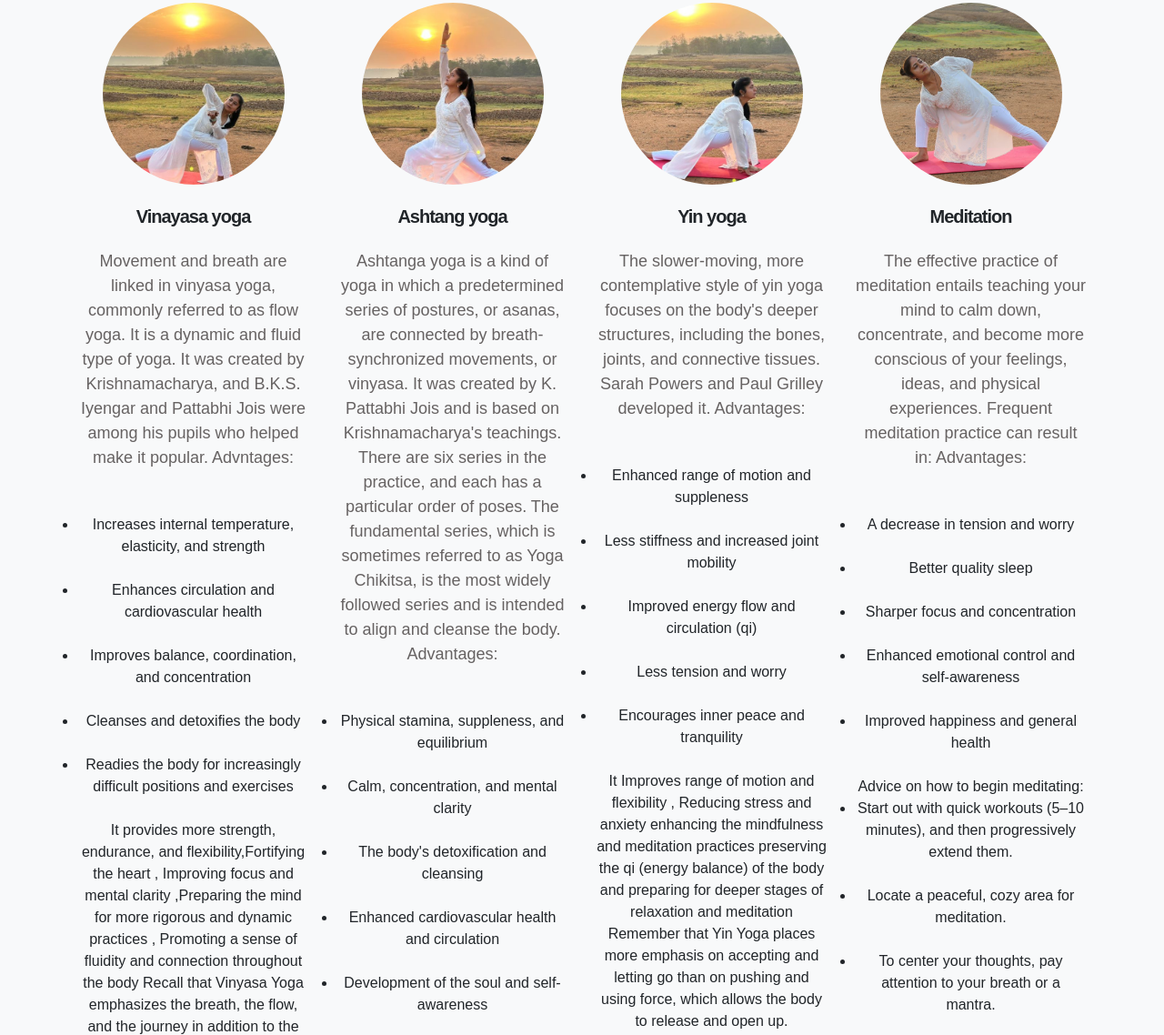
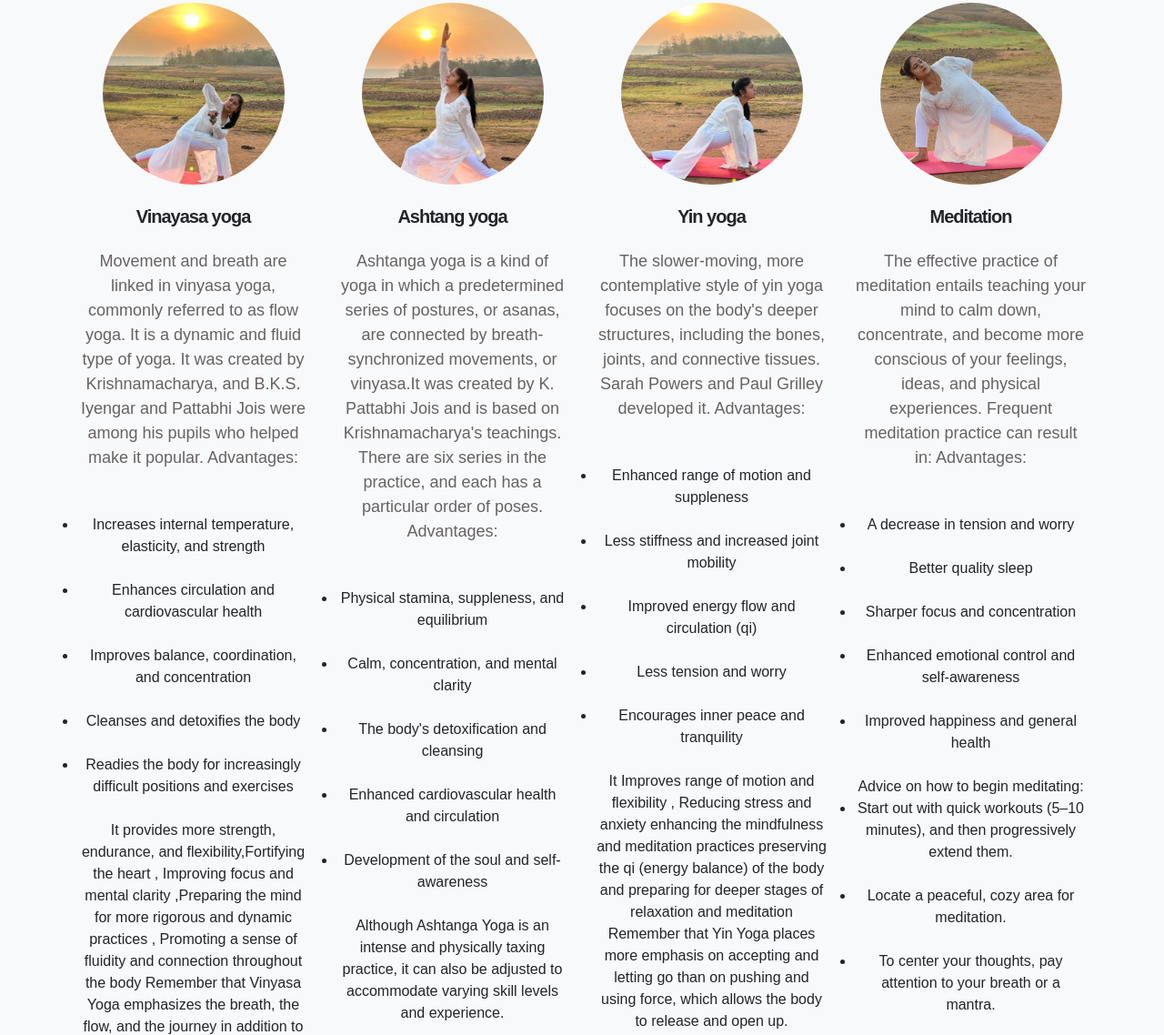
Before and after one commit to AditiGandhi2004/Way2Yoga, a plain HTML site: page index.html in a window 1280 px wide. Shown: the part 987-2125 px from the top of the page at 91% size. Drawn offline with nearby package versions, Linux system fonts and the light colour scheme; some packages are replaced by stand-ins of ours; a script that the page names is missing.

Commit message:
Update index.html

```diff
--- a/index.html
+++ b/index.html
@@ -106,7 +106,7 @@ vitality."</h4>
                             <p class="mb-5">
                                 Movement and breath are linked in vinyasa yoga, commonly referred to as flow yoga. It is a dynamic and fluid type of yoga. It was created by Krishnamacharya, and B.K.S. Iyengar and Pattabhi Jois were among his pupils who helped make it popular.
 
-Advntages:
+Advantages:
 
 <ul class="bullet-points">
 <li> Increases internal temperature, elasticity, and strength</li>
@@ -122,7 +122,7 @@ Advntages:
 </ul>
 It provides more strength, endurance, and flexibility,Fortifying the heart , Improving focus and mental clarity ,Preparing the mind for more rigorous and dynamic practices , Promoting a sense of fluidity and connection throughout the body
 
-Recall that Vinyasa Yoga emphasizes the breath, the flow, and the journey in addition to the physical postures.
+Remember that Vinyasa Yoga emphasizes the breath, the flow, and the journey in addition to the physical postures.
                             </p>
 
                         </div>
@@ -134,8 +134,8 @@ Recall that Vinyasa Yoga emphasizes the breath, the flow, and the journey in add
                         <div class="text mt-4">
                             <h3 class="mb-4">Ashtang yoga</h3>
                             <p class="mb-5">
-                                Ashtanga yoga is a kind of yoga in which a predetermined series of postures, or asanas, are connected by breath-synchronized movements, or vinyasa.         It was created by K. Pattabhi Jois and is based on Krishnamacharya's teachings.
-  There are six series in the practice, and each has a particular order of poses. The fundamental series, which is sometimes referred to as Yoga Chikitsa, is the most widely followed series and is intended to align and cleanse the body.
+                                Ashtanga yoga is a kind of yoga in which a predetermined series of postures, or asanas, are connected by breath-synchronized movements, or vinyasa.It was created by K. Pattabhi Jois and is based on Krishnamacharya's teachings.
+  There are six series in the practice, and each has a particular order of poses.
 
 Advantages:
 <ul class="bullet-points">
@@ -163,6 +163,7 @@ Although Ashtanga Yoga is an intense and physically taxing practice, it can also
                             <h3 class="mb-4">Yin yoga</h3>
                             <p class="mb-5">
                 The slower-moving, more contemplative style of yin yoga focuses on the body's deeper structures, including the bones, joints, and connective tissues. Sarah Powers and Paul Grilley developed it.
+
 
 Advantages:
 <ul class="bullet-points">
@@ -198,6 +199,7 @@ Remember that Yin Yoga places more emphasis on accepting and letting go than on
                             <p class="mb-5">
                                The effective practice of meditation entails teaching your mind to calm down, concentrate, and become more conscious of your feelings, ideas, and physical experiences. Frequent meditation practice can result in:
 
+
 Advantages:
 <ul class="bullet-points">
 <li>A decrease in tension and worry</li>
@@ -213,6 +215,7 @@ Advantages:
 <li> Improved happiness and general health</li>
 	<br>
 </ul>
+
 
 Advice on how to begin meditating:
 <ul class="bullet-points">
```
